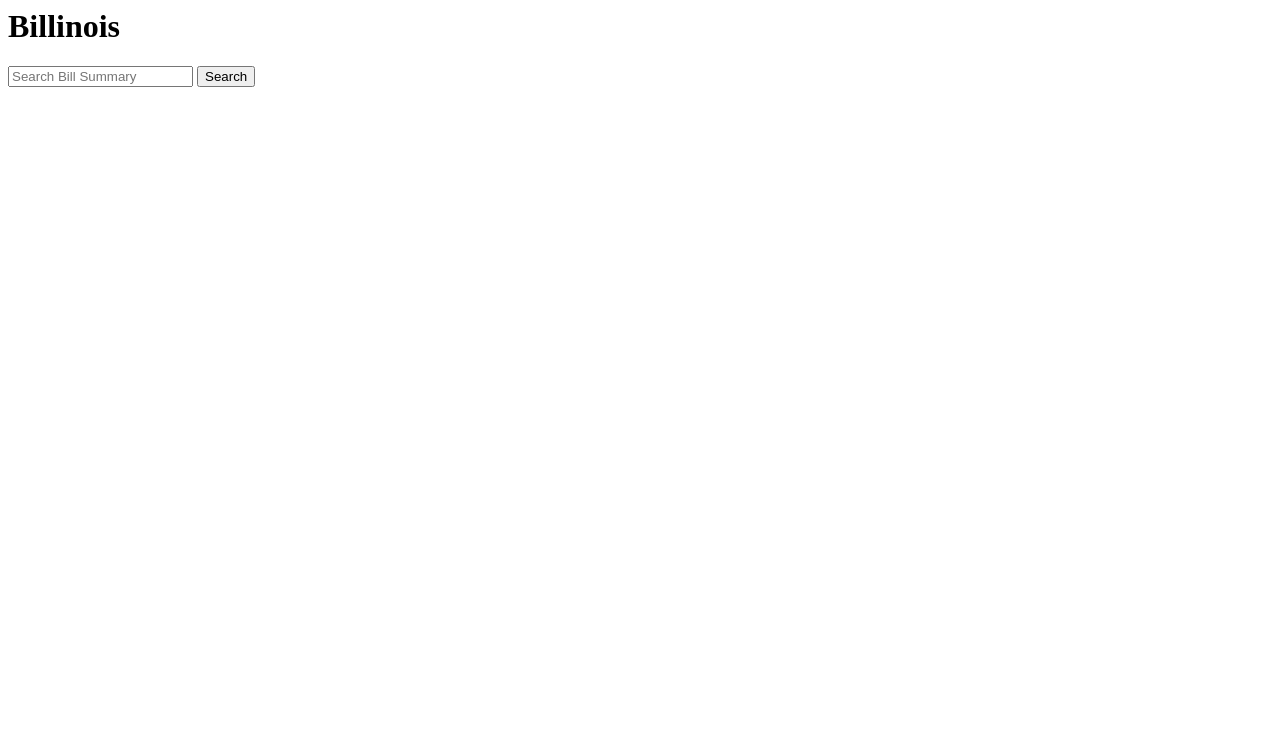
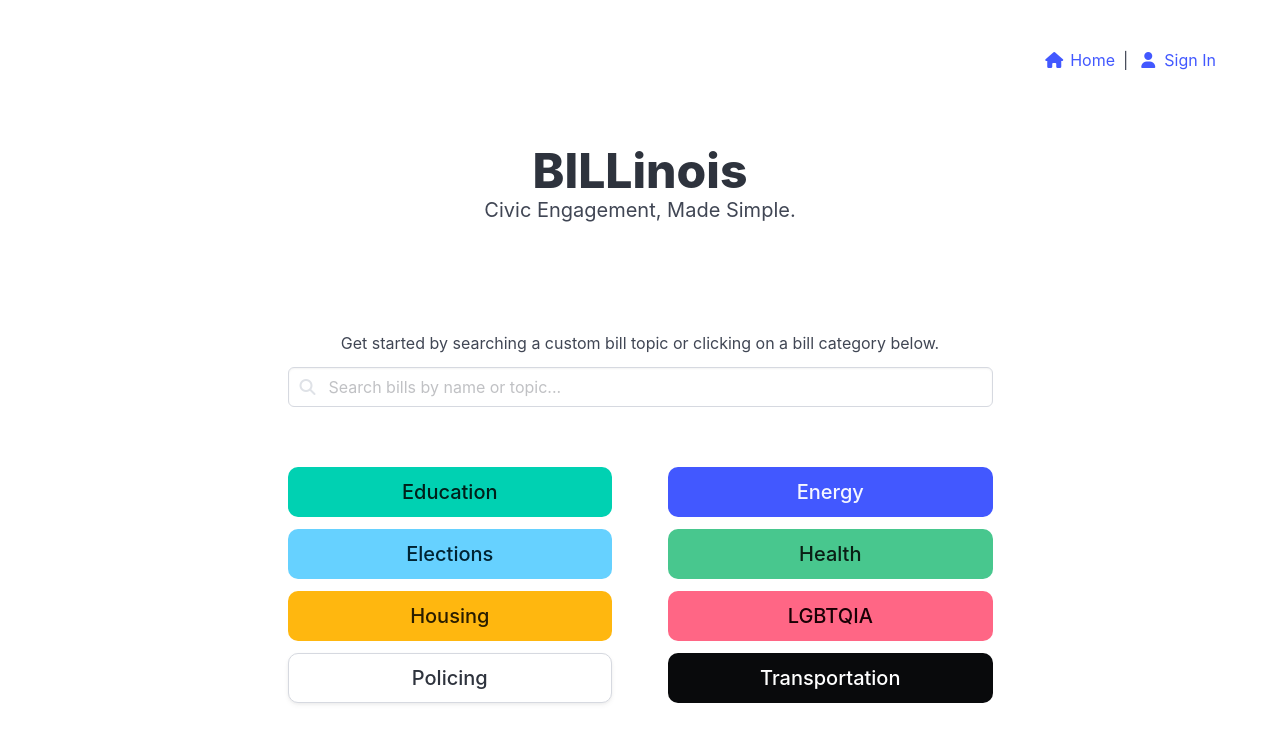
Before and after one commit to uchicago-capp-30320/BILLinois, a Django app: page / in a window 1280 px wide. Shown: the top 750 px of the page. Run offline with Django 5.2, Linux system fonts and the light colour scheme; parts of the project's set-up code (start-up, migrations or seed data) failed here and were passed over.

Commit message:
Home search bar now redirects to search html

```diff
--- a/templates/home.html
+++ b/templates/home.html
@@ -1,5 +1,78 @@
-<h1>Billinois</h1>
-<form method="GET" action="/search/">
-    <input type="text" name="query" placeholder="Search Bill Summary">
-    <input type="submit" value="Search">
-</form>
+
+<!DOCTYPE html>
+<html>
+  <head>
+    <meta charset="utf-8">
+    <meta name="viewport" content="width=device-width, initial-scale=1">
+    <title>Homepage</title>
+    <link rel="stylesheet" href="https://cdn.jsdelivr.net/npm/bulma@1.0.4/css/bulma.min.css">
+    <link rel="stylesheet" href="https://cdnjs.cloudflare.com/ajax/libs/font-awesome/6.7.2/css/all.min.css">
+  </head>
+  <body>
+    <section class = "section">
+        <div class = "container">
+          <a href = "#" class="icon-text is-pulled-right has-text-link">
+            <span class="icon">
+                <i class="fas fa-user"></i>
+            </span>
+            <span>Sign In</span>
+          </a>
+          <span class = "is-pulled-right mx-2" > | </span>
+          <a href = "#" class="icon-text is-pulled-right has-text-link">
+              <span class="icon">
+                <i class="fas fa-home"></i>
+              </span>
+              <span>Home</span>
+          </a>
+        </div>
+    </section>
+  <section class="section">
+    <div class="container">
+      <h1 class="title is-1 has-text-centered">
+        BILLinois
+      </h1>
+      <p class="subtitle has-text-centered">
+       Civic Engagement, Made Simple.
+      </p>
+    </div>
+  </section>
+  <section class = "section">
+    <div class="container is-max-tablet mt-3 mb-3">
+        <p class="mt-3 mb-3 has-text-centered">
+          Get started by searching a custom bill topic or clicking on a bill category below.
+        </p>
+        <form method="GET" action="./search">
+          <div class="field has-addons has-addons-centered">
+            <div class="control has-icons-left is-expanded">
+              <input
+                class="input"
+                type="text"
+                name="query"
+                placeholder="Search bills by name or topic..."
+              />
+              <span class="icon is-small is-left">
+                <i class="fas fa-magnifying-glass"></i>
+              </span>
+            </div>
+          </div>
+        </form>
+      </div>
+      </div>
+      <br>
+      <br>
+    <div class = "container is-max-tablet">
+        <div class="grid buttons is-column-gap-7">
+            <button class="cell button is-medium is-primary ">Education</button>
+            <button class="cell button is-medium is-link">Energy</button>
+            <button class="cell button is-medium is-info is-row-start-2">Elections</button>
+            <button class="cell button is-medium is-success is-row-start-2">Health</button>
+            <button class="cell button is-medium is-warning is-row-start-3">Housing</button>
+            <button class="cell button is-medium is-danger is-row-start-3">LGBTQIA</button>
+            <button class="cell button is-medium is-row-start-4">Policing</button>
+            <button class="cell button is-medium is-black is-row-start-4">Transportation</button>
+        </div>
+    </div>
+
+</section>
+  </body>
+</html>
```
